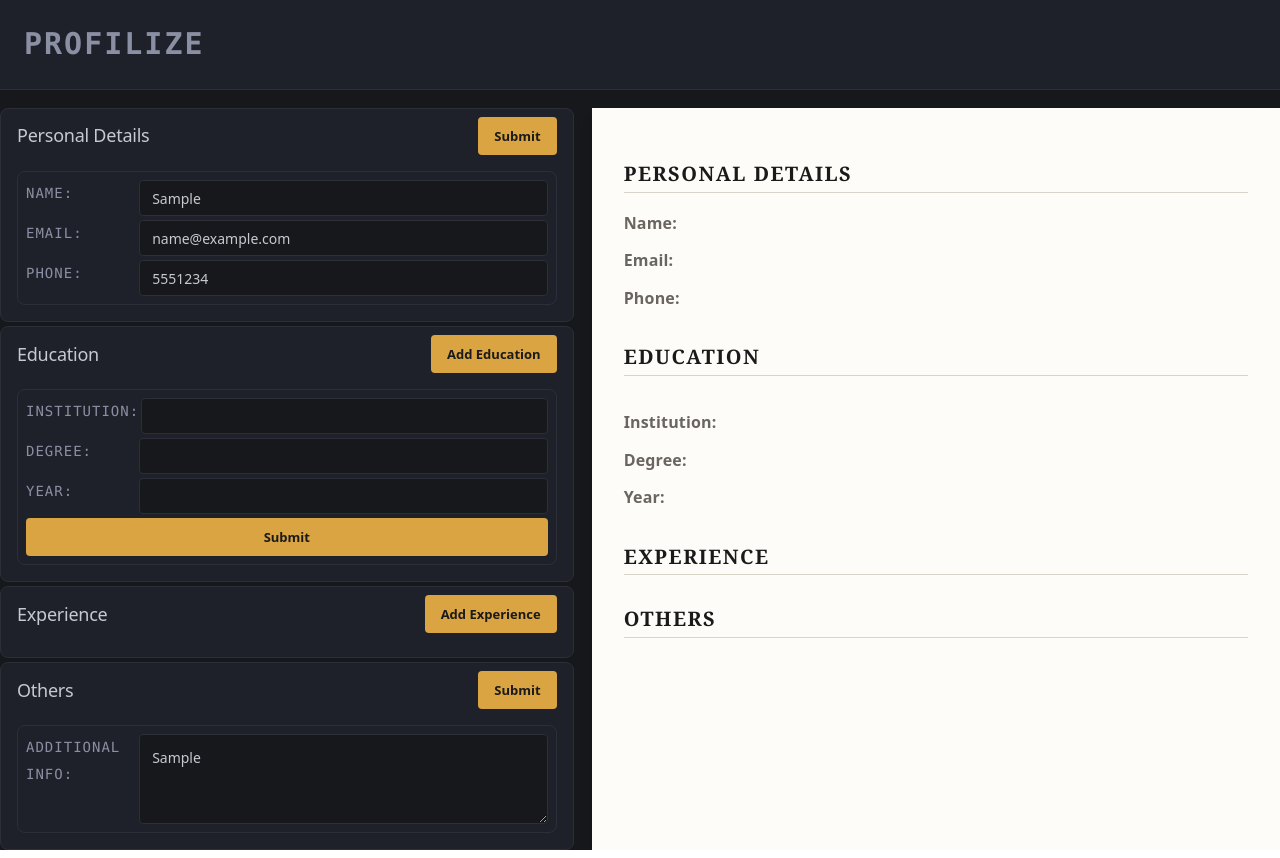
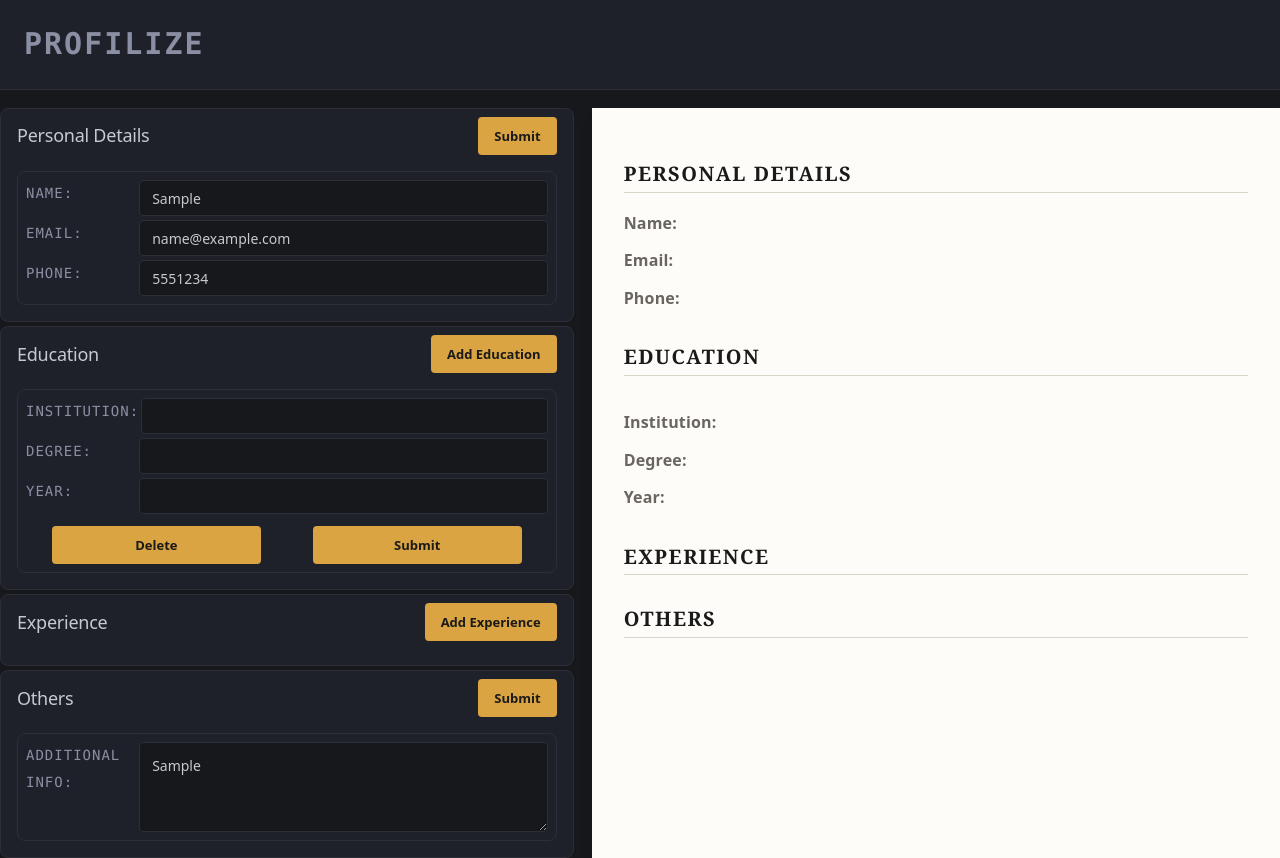
Before and after one commit to ThousandView-AJ/profilize, a React (Vite) app: page / in a window 1280 px wide. Both pictures are taken after typing "Sample", "name@example.com", "5551234", "Sample" into the empty fields and a click on the button "Add Education". Built offline with nearby package versions, Linux system fonts and the light colour scheme.

Commit message:
add delete functionality

```diff
--- a/src/educationDetails.jsx
+++ b/src/educationDetails.jsx
@@ -9,6 +9,9 @@ function AddEducationForm({ entry, educationDetails, setEducationDetails }) {
         e.id === entry.id ? localEducationDetails : e
       )
     );
+  };
+  const handleDelete = () => {
+    setEducationDetails(educationDetails.filter((e) => e.id !== entry.id));
   };
 
   return (
@@ -60,10 +63,15 @@ function AddEducationForm({ entry, educationDetails, setEducationDetails }) {
           }
         />
       </div>
+      <div className="form-buttons">
+      <button type="button" onClick={handleDelete}>
+        Delete
+      </button>
 
       <button type="button" onClick={handleSubmit}>
         Submit
       </button>
+      </div>
     </form>
   );
 }
--- a/src/experience.jsx
+++ b/src/experience.jsx
@@ -9,6 +9,10 @@ function AddExperienceForm({ entry, experienceDetails, setExperienceDetails }) {
         e.id === entry.id ? localExperienceDetails : e
       )
     );
+  };
+
+  const handleDelete = () => {
+    setExperienceDetails(experienceDetails.filter((e) => e.id !== entry.id));
   };
 
   return (
@@ -61,9 +65,14 @@ function AddExperienceForm({ entry, experienceDetails, setExperienceDetails }) {
         />
       </div>
 
-      <button type="button" onClick={handleSubmit}>
-        Submit
-      </button>
+      <div className="form-buttons">
+        <button type="button" onClick={handleDelete}>
+          Delete
+        </button>
+        <button type="button" onClick={handleSubmit}>
+          Submit
+        </button>
+      </div>
     </form>
   );
 }
--- a/src/styles/panel.css
+++ b/src/styles/panel.css
@@ -94,3 +94,13 @@
 .formPanel button:hover {
   background: var(--amber-hover);
 }
+.form-buttons {
+  display: flex;
+  flex-direction: row;
+  justify-content: space-around;
+  /* gap: var(--space-2); */
+  margin-top: var(--space-2);
+}
+.form-buttons button {
+  width: 40%;
+}
```
